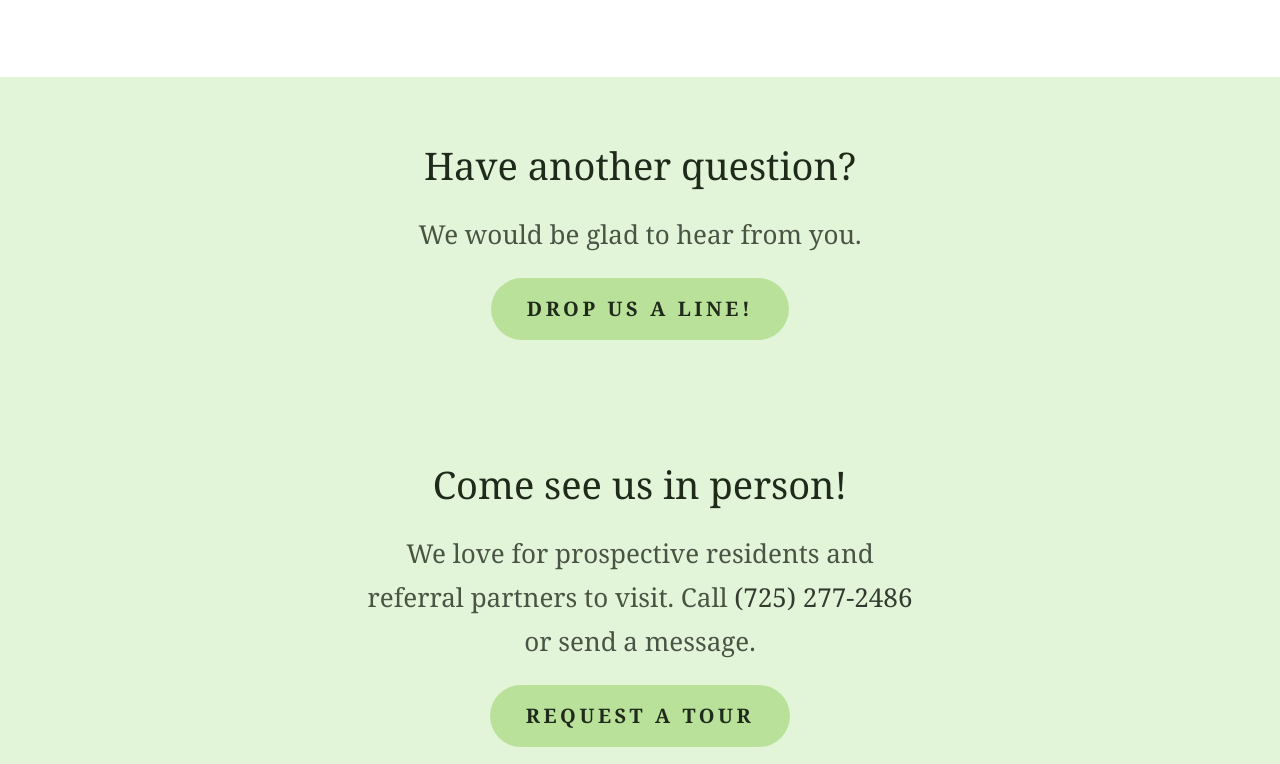
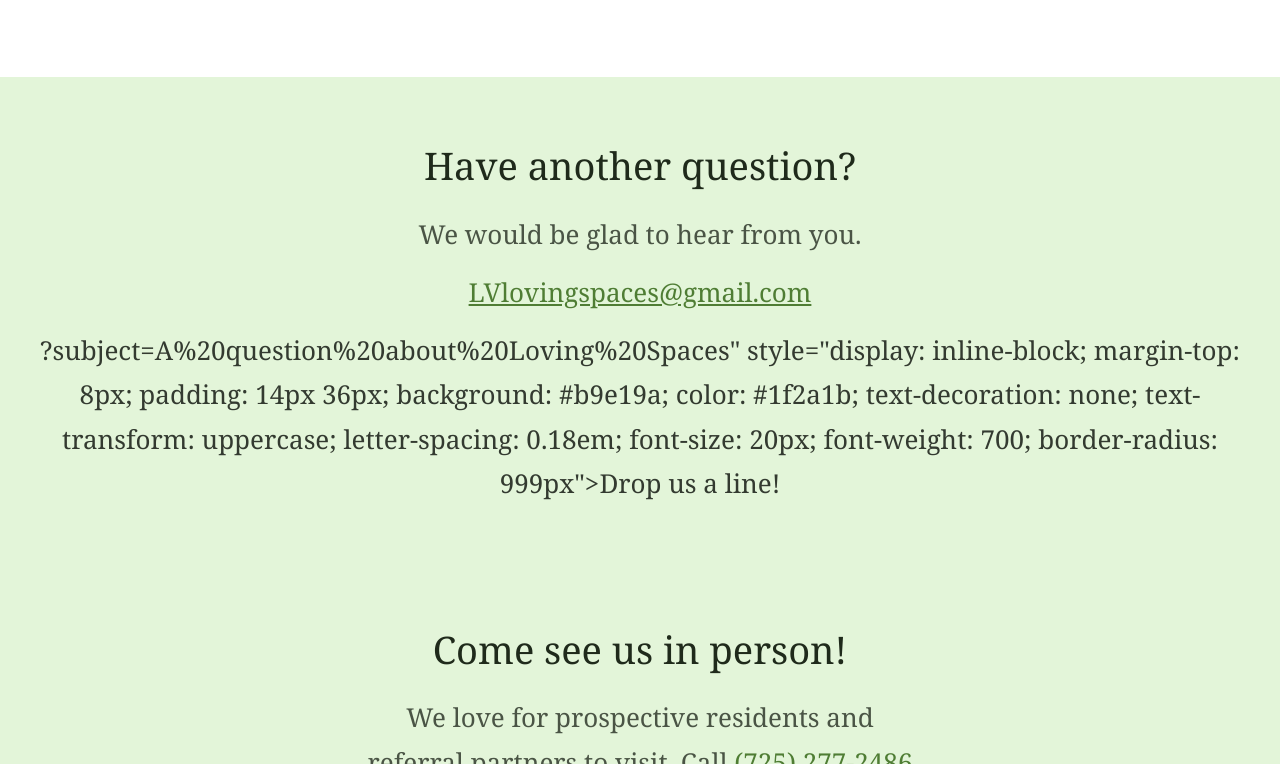
Before and after one commit to RevRachael/loving-spaces-site, a plain HTML site: page faq.html in a window 1280 px wide. Shown: the part 2036-2800 px from the top of the page. Drawn offline with Linux system fonts and the light colour scheme; a web font is replaced by a local one.

Commit message:
Make emails and phone numbers in FAQ answers clickable
Co-Authored-By: Claude Sonnet 5.5 <noreply@anthropic.com>
Claude-Session: https://claude.ai/code/session_01CDnxyv97dsHE9kZYqgJN23

```diff
--- a/faq.html
+++ b/faq.html
@@ -26,7 +26,7 @@
 <a href="index.html" style="display: flex; align-items: center"><img src="images/loving-spaces-logo-independent-living-home-senior-women.jpg" alt="Loving Spaces logo, independent living housing for senior women in Las Vegas" style="height: 190px; width: auto; display: block"></a>
 <div style="display: flex; flex-wrap: wrap; align-items: center; justify-content: flex-end; gap: 8px 36px">
 <nav style="display: flex; flex-wrap: wrap; gap: 4px 30px; text-transform: uppercase; letter-spacing: 0.18em; font-size: 19px"><a href="index.html" style="color: #333a30; text-decoration: none; padding: 10px 0; border-bottom: 2px solid transparent">Home</a><a href="about.html" style="color: #333a30; text-decoration: none; padding: 10px 0; border-bottom: 2px solid transparent">About</a><a href="faq.html" style="color: #333a30; text-decoration: none; padding: 10px 0; border-bottom: 2px solid #b9e19a">FAQ</a><a href="referrals.html" style="color: #333a30; text-decoration: none; padding: 10px 0; border-bottom: 2px solid transparent">Referrals</a><a href="contact.html" style="color: #333a30; text-decoration: none; padding: 10px 0; border-bottom: 2px solid transparent">Contact</a></nav>
-<a href="tel:7252772486" style="font-size: 35px; color: #4f7d34; text-decoration: none">(725) 277-2486</a>
+<a href="tel:7252772486" style="font-size: 35px; color: #4f7d34; text-decoration: none"><a href="tel:7252772486">(725) 277-2486</a></a>
 </div>
 </header>
 
@@ -50,8 +50,8 @@
 <details class="faq"><summary><span>Is staff on site 24/7?</span><svg aria-hidden="true" width="22" height="22" viewBox="0 0 24 24" fill="none" stroke="#4f7d34" stroke-width="2.5" stroke-linecap="round" stroke-linejoin="round"><path d="M6 9 L12 15 L18 9"/></svg></summary><div class="ans"><p style="margin:0">No, we do not have 24/7 on site staff. This is independent living housing, and residents must be capable of managing their own medications and personal care.</p></div></details>
 <details class="faq"><summary><span>Are there organized activities?</span><svg aria-hidden="true" width="22" height="22" viewBox="0 0 24 24" fill="none" stroke="#4f7d34" stroke-width="2.5" stroke-linecap="round" stroke-linejoin="round"><path d="M6 9 L12 15 L18 9"/></svg></summary><div class="ans"><p style="margin:0">We don’t have a formal activity schedule. Residents are encouraged to engage with one another naturally, chatting in the living room, enjoying hobbies, or taking quiet time in their own rooms.</p></div></details>
 <details class="faq"><summary><span>How do I know if this is the right fit?</span><svg aria-hidden="true" width="22" height="22" viewBox="0 0 24 24" fill="none" stroke="#4f7d34" stroke-width="2.5" stroke-linecap="round" stroke-linejoin="round"><path d="M6 9 L12 15 L18 9"/></svg></summary><div class="ans"><p style="margin:0">If you are a senior woman who values independence, but would enjoy a peaceful, supportive community, this could be the perfect place for you. We are happy to talk with you and help determine if it is a good fit.</p></div></details>
-<details class="faq"><summary><span>How do I schedule a visit or learn more?</span><svg aria-hidden="true" width="22" height="22" viewBox="0 0 24 24" fill="none" stroke="#4f7d34" stroke-width="2.5" stroke-linecap="round" stroke-linejoin="round"><path d="M6 9 L12 15 L18 9"/></svg></summary><div class="ans"><p style="margin:0">Call us at (725) 277-2486 or send an email to LVlovingspaces@gmail.com. We’d love to welcome you for a tour, answer your questions, and help you explore what life at Loving Spaces could look like.</p></div></details>
-<details class="faq"><summary><span>How much does it cost to live at Loving Spaces?</span><svg aria-hidden="true" width="22" height="22" viewBox="0 0 24 24" fill="none" stroke="#4f7d34" stroke-width="2.5" stroke-linecap="round" stroke-linejoin="round"><path d="M6 9 L12 15 L18 9"/></svg></summary><div class="ans"><p style="margin:0">Our pricing varies depending on the type of room you’re interested in. We offer both private and shared rooms. Since everyone’s needs and preferences are a little different, we’d love to talk with you directly to go over the options and find the best fit. Please call us at (725) 277-2486 or email us at LVlovingspaces@gmail.com.</p></div></details>
+<details class="faq"><summary><span>How do I schedule a visit or learn more?</span><svg aria-hidden="true" width="22" height="22" viewBox="0 0 24 24" fill="none" stroke="#4f7d34" stroke-width="2.5" stroke-linecap="round" stroke-linejoin="round"><path d="M6 9 L12 15 L18 9"/></svg></summary><div class="ans"><p style="margin:0">Call us at <a href="tel:7252772486">(725) 277-2486</a> or send an email to <a href="mailto:LVlovingspaces@gmail.com">LVlovingspaces@gmail.com</a>. We’d love to welcome you for a tour, answer your questions, and help you explore what life at Loving Spaces could look like.</p></div></details>
+<details class="faq"><summary><span>How much does it cost to live at Loving Spaces?</span><svg aria-hidden="true" width="22" height="22" viewBox="0 0 24 24" fill="none" stroke="#4f7d34" stroke-width="2.5" stroke-linecap="round" stroke-linejoin="round"><path d="M6 9 L12 15 L18 9"/></svg></summary><div class="ans"><p style="margin:0">Our pricing varies depending on the type of room you’re interested in. We offer both private and shared rooms. Since everyone’s needs and preferences are a little different, we’d love to talk with you directly to go over the options and find the best fit. Please call us at <a href="tel:7252772486">(725) 277-2486</a> or email us at <a href="mailto:LVlovingspaces@gmail.com">LVlovingspaces@gmail.com</a>.</p></div></details>
 
 </div>
 </section>
@@ -59,12 +59,12 @@
 <section style="padding: 56px 33px; background: #e3f5d9; display: flex; flex-direction: column; align-items: center; gap: 14px; text-align: center">
 <h2 style="margin: 0; font-weight: 400; font-size: 38px; color: #1f2a1b">Have another question?</h2>
 <p style="margin: 0; max-width: 520px; color: #4a5445">We would be glad to hear from you.</p>
-<a href="mailto:LVlovingspaces@gmail.com?subject=A%20question%20about%20Loving%20Spaces" style="display: inline-block; margin-top: 8px; padding: 14px 36px; background: #b9e19a; color: #1f2a1b; text-decoration: none; text-transform: uppercase; letter-spacing: 0.18em; font-size: 20px; font-weight: 700; border-radius: 999px">Drop us a line!</a>
+<a href="mailto:<a href="mailto:LVlovingspaces@gmail.com">LVlovingspaces@gmail.com</a>?subject=A%20question%20about%20Loving%20Spaces" style="display: inline-block; margin-top: 8px; padding: 14px 36px; background: #b9e19a; color: #1f2a1b; text-decoration: none; text-transform: uppercase; letter-spacing: 0.18em; font-size: 20px; font-weight: 700; border-radius: 999px">Drop us a line!</a>
 </section>
 
 <section style="padding: 56px 33px; background: #e3f5d9; display: flex; flex-direction: column; align-items: center; gap: 14px; text-align: center">
 <h2 style="margin: 0; font-weight: 400; font-size: 38px; color: #1f2a1b">Come see us in person!</h2>
-<p style="margin: 0; max-width: 560px; color: #4a5445">We love for prospective residents and referral partners to visit. Call <a href="tel:7252772486" style="color: #333a30; text-decoration: none">(725) 277-2486</a> or send a message.</p>
+<p style="margin: 0; max-width: 560px; color: #4a5445">We love for prospective residents and referral partners to visit. Call <a href="tel:7252772486" style="color: #333a30; text-decoration: none"><a href="tel:7252772486">(725) 277-2486</a></a> or send a message.</p>
 <a href="contact.html" style="display: inline-block; padding: 14px 36px; background: #b9e19a; color: #1f2a1b; text-decoration: none; text-transform: uppercase; letter-spacing: 0.18em; font-size: 20px; font-weight: 700; border-radius: 999px; margin-top: 8px">Request a tour</a>
 </section>
 
```
